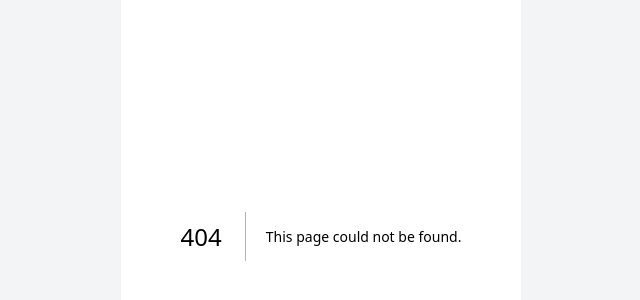
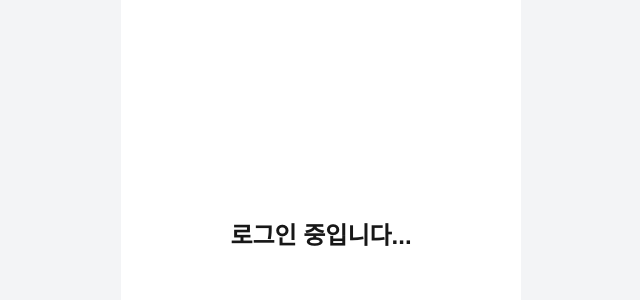
Before and after one commit to Jeju-thunder/waitbut-frontend, a Next.js app: page /auth in a window 1280 px wide. Before the commit this address had no page. Shown: the part 164-464 px from the top of the page, without its empty margins (319-959 px from the left). Built offline with nearby package versions, Linux system fonts and the light colour scheme.

Commit message:
feat: auth 리다이렉트 페이지

```diff
--- /dev/null
+++ b/src/app/auth/page.tsx
@@ -0,0 +1,31 @@
+"use client";
+// import oauthLogin from "@/hooks/apis/useOauthLogin";
+import {useRouter, useSearchParams} from "next/navigation";
+import {useEffect} from "react";
+
+export default function Auth() {
+  const params = useSearchParams();
+  const code = params.get("code");
+  const router = useRouter();
+
+  useEffect(() => {
+    if (code) {
+      console.log(code);
+      /**
+       * @TODO KAKAO AUTH 로직 확인 필요,
+       */
+      // const accessToken = oauthLogin.login(code);
+      // console.log(accessToken);
+      // // oauthLogin.saveToken(accessToken);
+      // const token = oauthLogin.getToken();
+      // console.log(token);
+      // router.push("/question");
+    }
+  }, [code, router]);
+
+  return (
+    <div className="flex flex-col items-center justify-center h-screen">
+      <div className="text-2xl font-bold">로그인 중입니다...</div>
+    </div>
+  );
+}
```
